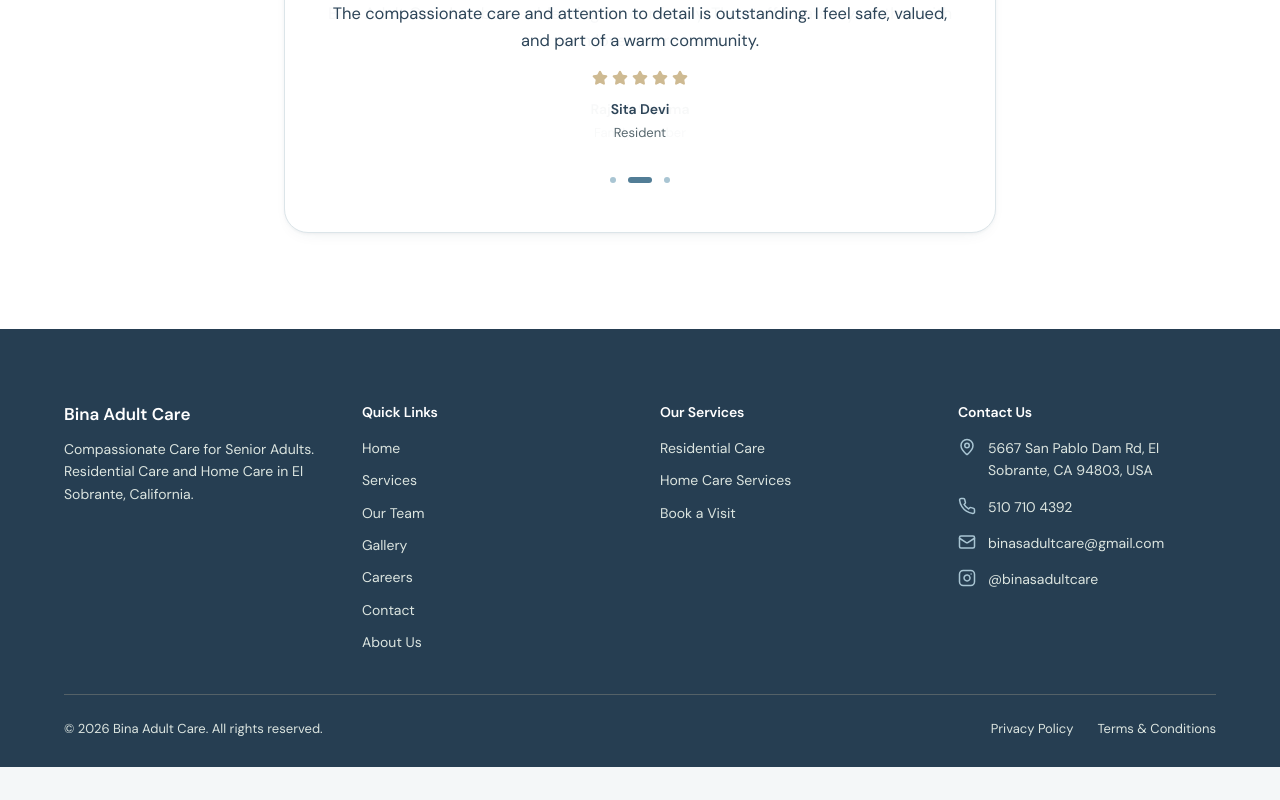
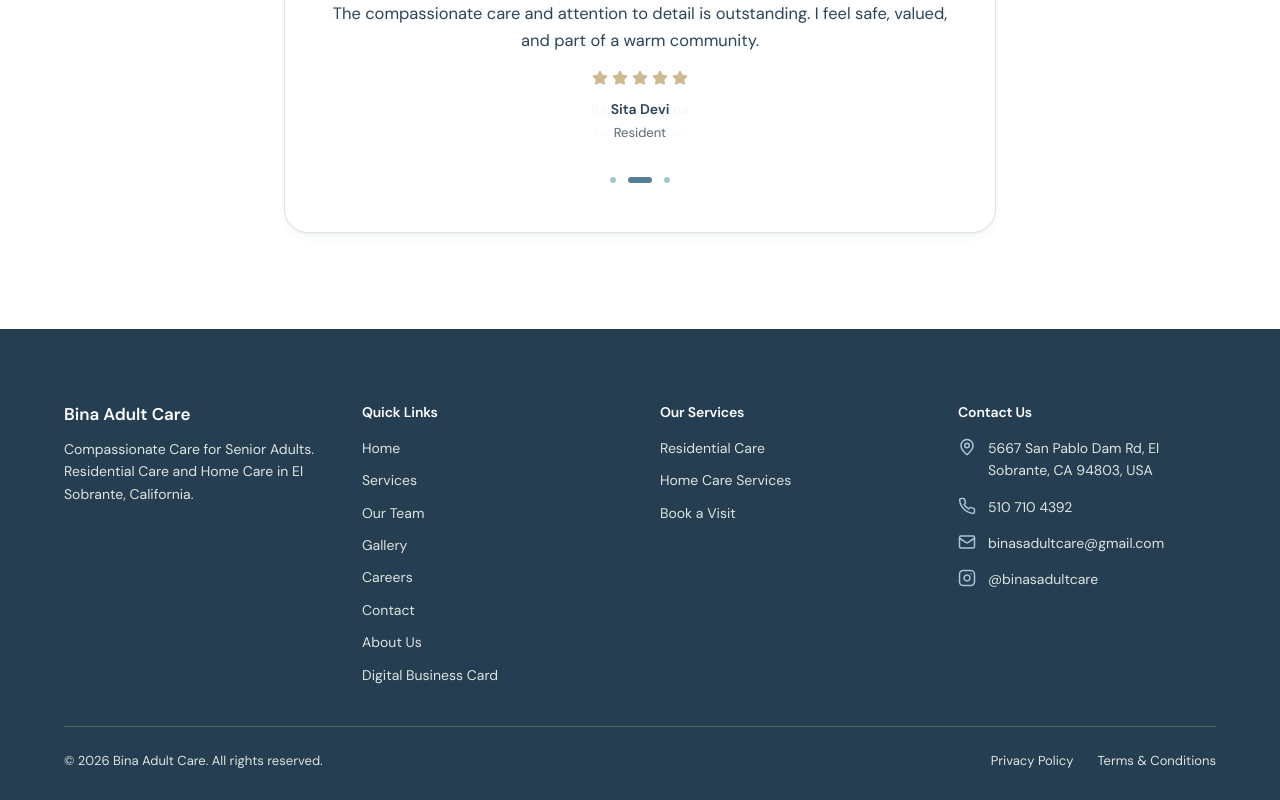
Before and after one commit to dkKhidhari123/Website-RedesignBina-Adult-Care, a React (Vite) app: page / in a window 1280 px wide. Shown: the part 3897-4697 px from the top of the page. Before the commit the page ends 4664 px from the top, so only its background shows below. Built offline with nearby package versions, Linux system fonts and the light colour scheme.

Commit message:
Link the Digital Business Card page from the footer
Co-Authored-By: Claude Opus 5.5 <noreply@anthropic.com>

```diff
--- a/src/components/Footer.tsx
+++ b/src/components/Footer.tsx
@@ -21,7 +21,7 @@ export function Footer() {
           <nav aria-label="Quick links">
             <Heading>Quick Links</Heading>
             <ul className="flex flex-col gap-2.5">
-              {[...nav, { to: '/about', label: 'About Us' }].map((n) => (
+              {[...nav, { to: '/about', label: 'About Us' }, { to: '/digital-business-card', label: 'Digital Business Card' }].map((n) => (
                 <li key={n.to}>
                   <Link to={n.to} className={link}>{n.label}</Link>
                 </li>
```
